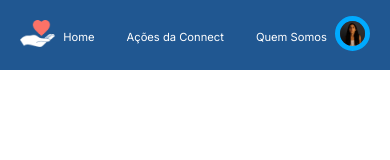
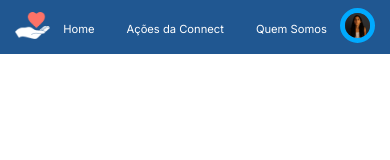
Before and after one commit to taisgb/desafio_final_vnw, a React (Vite) app: page / in a window 390 px wide. Shown: the top 160 px of the page. Built offline with nearby package versions, Linux system fonts and the light colour scheme; a web font is replaced by a local one.

Commit message:
feat: responvidade navbar e footer

```diff
--- a/src/components/Footer/Footer.module.scss
+++ b/src/components/Footer/Footer.module.scss
@@ -59,6 +59,7 @@
     justify-content: space-evenly;
     align-items: center;
     gap: 1rem;
+    width: 100%;
    }
 
    .textContainer {
--- a/src/components/NavBar/NavBar.module.scss
+++ b/src/components/NavBar/NavBar.module.scss
@@ -47,6 +47,8 @@
 
 @media (min-width: 201px) and (max-width: 500px) {
     .navbar {
+        width: 100vw;
+        padding: 0.5rem;
 
         a {
             font-size: 0.7rem;
@@ -57,8 +59,7 @@
         }
 
         .logo {
-            width: 9vw;;
-        }
+            width: 9vw;        }
 
     }
 
```
